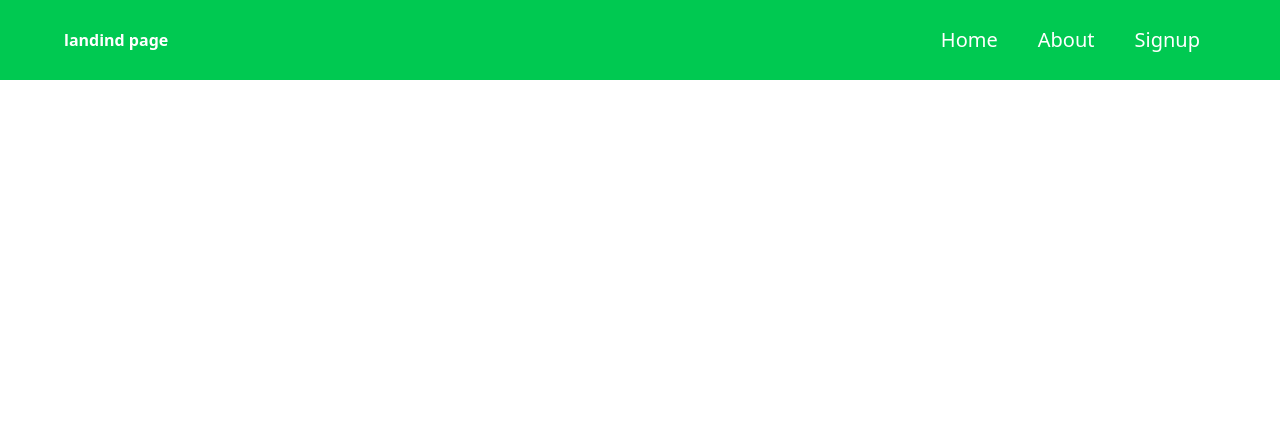
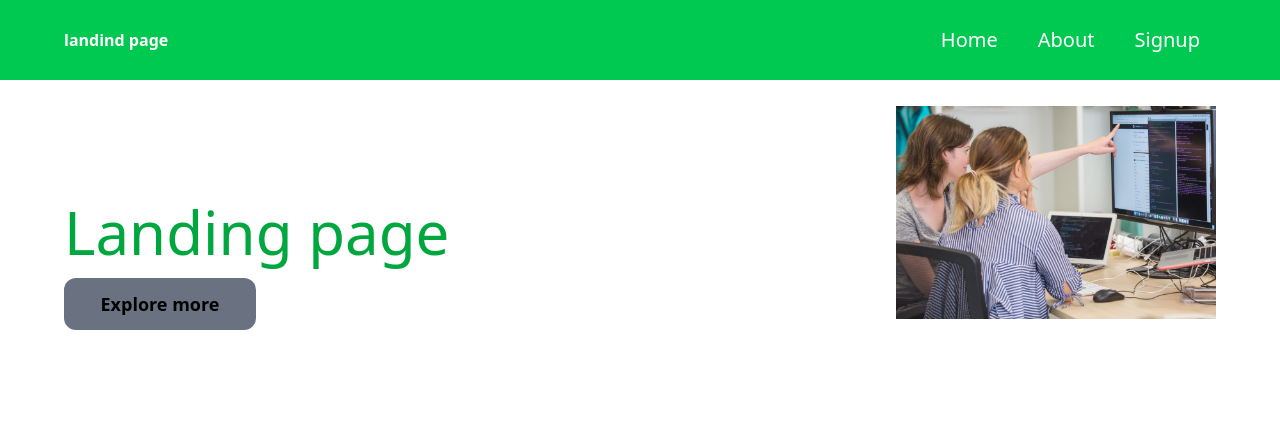
Before and after one commit to mnivethamurugan/coding--class, a plain HTML site: page index.html in a window 1280 px wide. Drawn offline with nearby package versions, Linux system fonts and the light colour scheme.

Commit message:
hero section

```diff
--- a/index.html
+++ b/index.html
@@ -19,5 +19,22 @@
 
                 </ul>
             </div>
+        </nav>
+        <div class=" flex justify-between items-center mx-[5%] my-[2%]">
+              <div class="pr-12 space-y-4">
+
+                <h1 class="text-6xl text-green-600">Landing page</h1>
+                <button class="border-none text-lg font-semibold bg-gray-500 rounded-xl hover:bg-green-300 w-48 py-3 px-5">Explore more</button>
+               </div>
+
+              <div class="h-80 w-80">
+                  <img src="coding1.jpg"/>
+            </div>
+
+        </div>
+
+
+
+
 </body>
 </html>
```
Also changed, not shown: coding.jpg (added), coding1.jpg (added).
